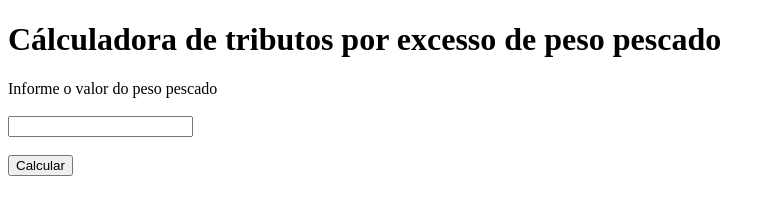
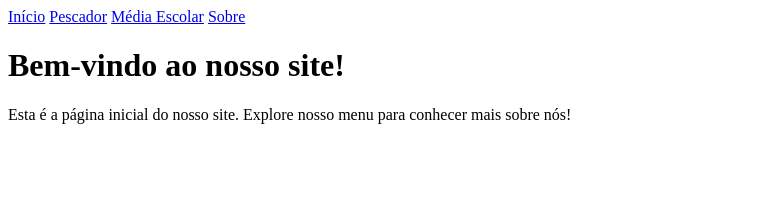
Before and after one commit to allancrasso/tecwebAllan, a plain HTML site: page index.html in a window 1280 px wide. Shown: the whole page, without its empty margins (0-775 px from the left). Drawn offline with Linux system fonts and the light colour scheme.

Commit message:
Update index.html

```diff
--- a/index.html
+++ b/index.html
@@ -1,15 +1,22 @@
 <!DOCTYPE html>
-<html lang="pt-br">
+<html lang="pt">
 <head>
     <meta charset="UTF-8">
     <meta name="viewport" content="width=device-width, initial-scale=1.0">
-    <title>Cálculo de tributos - Pescado</title>
+    <title>Site com Menu no Topo</title>
+
 </head>
 <body>
-    <h1>Cálculadora de tributos por excesso de peso pescado</h1>
-    <label name="peso">Informe o valor do peso pescado</label><br><br>
-    <input name="inppeso" type="number" id="inppeso" required /><br><br>
-    <button onclick="calcularPeso()">Calcular</button>
-    <script src="pescador.js"></script>
+
+<div class="menu-topo">
+    <a href="index.html">Início</a>
+    <a href="/TerceiraAula/index.html">Pescador</a>
+    <a href="/TerceiraAula/media_aluno.html">Média Escolar</a>
+    <a href="sobre.html">Sobre</a>
+</div>
+
+<h1>Bem-vindo ao nosso site!</h1>
+<p>Esta é a página inicial do nosso site. Explore nosso menu para conhecer mais sobre nós!</p>
+
 </body>
 </html>
```
